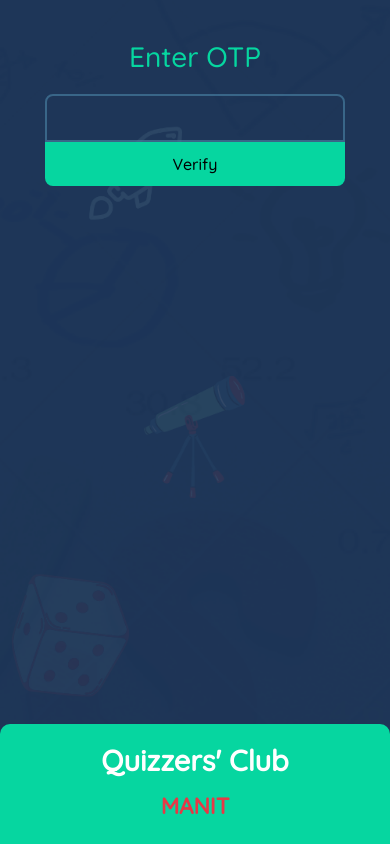
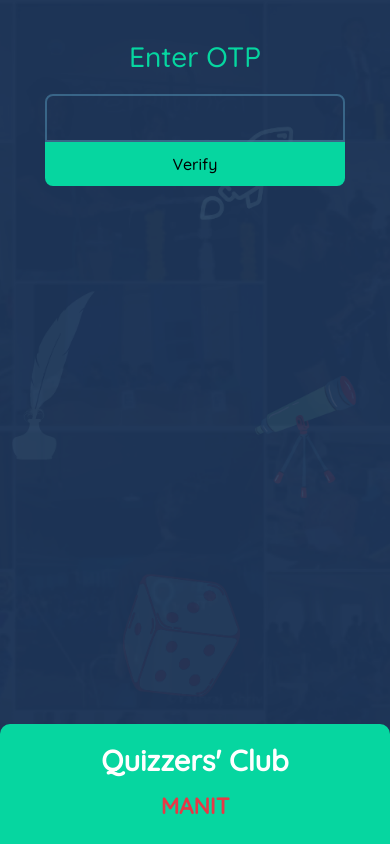
Before and after one commit to aman-malviya/carousel-based-quiz, a React (Create React App) app: page /verification in a window 390 px wide. Built offline with nearby package versions, Linux system fonts and the light colour scheme.

Commit message:
Minor Fixes and Landing Page Background

```diff
--- a/public/styles.css
+++ b/public/styles.css
@@ -131,7 +131,7 @@
 /* Landing Page */
 .landing-page{
   padding:40px 0;
-  background:url("./bg.png");
+  background:url("./bg-landing.png");
   height:100vh;
   background-size:cover;
   background-position:center;
@@ -141,7 +141,6 @@
   text-align:center;
   color:#06d6a0;
   margin-bottom:20px;
-  position:relative;
 }
 .landing-page input{
   display:block;
@@ -193,7 +192,7 @@
 }
 
 .brand{
-  position:absolute;
+  position:fixed;
   bottom:0;
   height:120px;
   width:100%;
@@ -207,7 +206,7 @@
 }
 @media(max-width:600px){
   .landing-page{
-  background-position:right;
+  background-position-x:90%;
   }
   .landing-page input{
     width:300px;
@@ -217,6 +216,11 @@
   }
   .landing-page select{
   width:300px;
+  }
+}
+@media(max-height:500px){
+  .brand{
+    display:none;
   }
 }
 /* Remove increment decrement in input type number */
```
Also changed, not shown: public/bg-landing.png (added), 1 other file (tests, documents, lock files or other folders).
